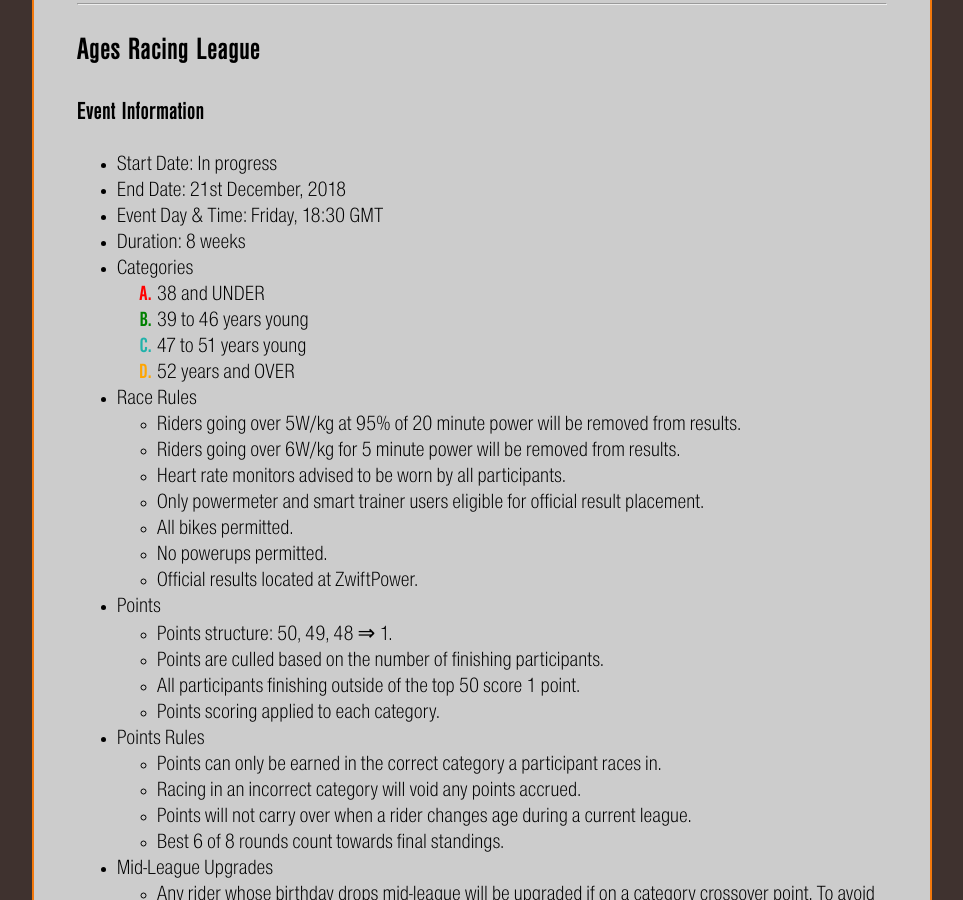
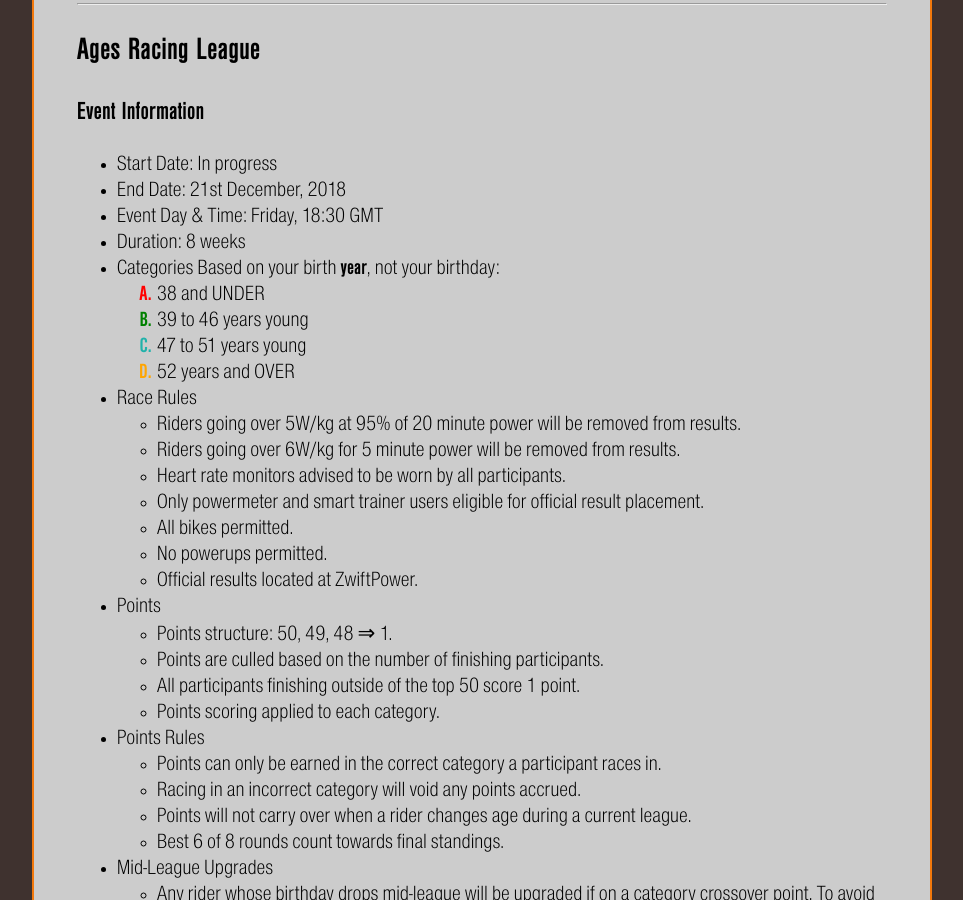
Before and after one commit to jessicah/boltrace.team, a Jekyll site: the page built from ages-league.html, in a window 1280 px wide and 900 px high, scrolled down 350 px. Shown: the whole window, without its empty margins (158-1121 px from the left). Built offline with Jekyll 4.4.1, drawn with Linux system fonts in a browser that asks for light colours.

Commit message:
Ages league rule clarification
ZwiftPower uses your birth year only to determine age, as it doesn't have access to your full date of birth.

```diff
--- a/ages-league.html
+++ b/ages-league.html
@@ -12,6 +12,7 @@ redirect_from: "/ages"
 	<li>Event Day & Time: Friday, 18:30 GMT</li>
 	<li>Duration: 8 weeks</li>
 	<li>Categories
+		Based on your birth <strong>year</strong>, not your birthday:
 		<ol style='list-style-type: upper-alpha'>
 			<li style='color:red;font-weight:bold'><span style='color:black;font-weight:normal'>38 and UNDER</span></li>
 			<li style='color:green;font-weight:bold'><span style='color:black;font-weight:normal'>39 to 46 years young</span></li>
```
